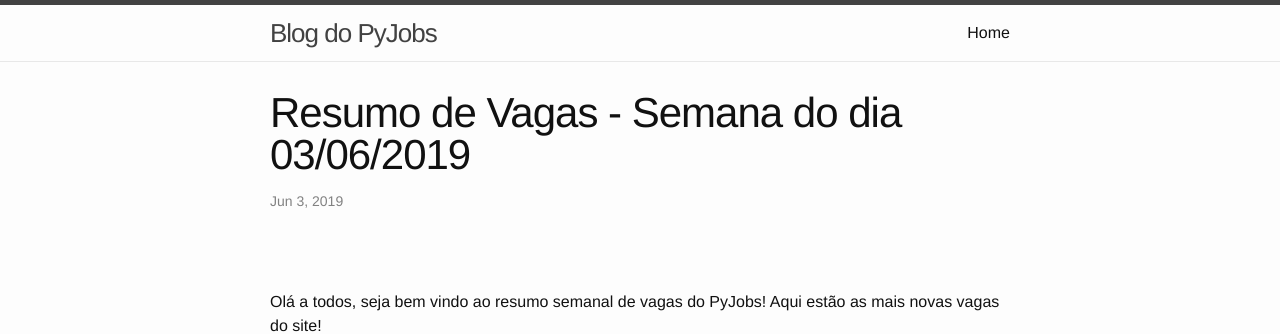
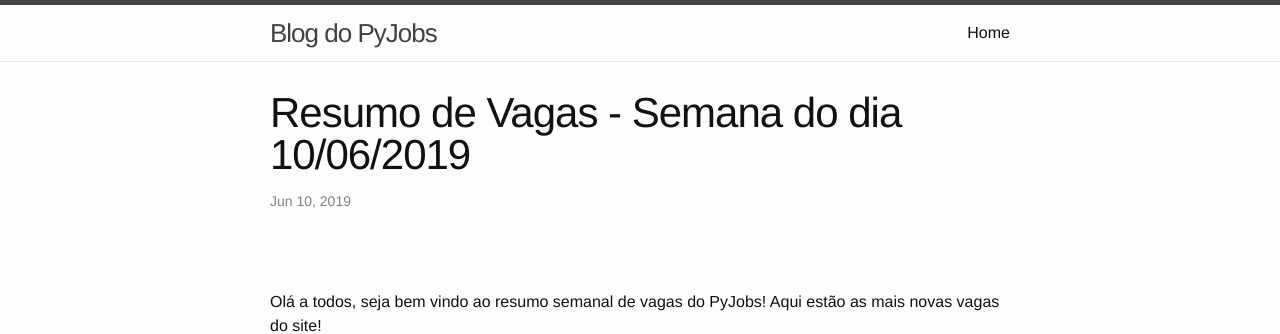
Before and after one commit to vmesel/pyjobs_blog, a Jekyll site: the page built from _posts/2019-06-10-resumo-da-vaga-02.markdown, in a window 1280 px wide. Shown: the top 334 px of the page. Built offline with Jekyll 4.4.1, drawn with Linux system fonts in a browser that asks for light colours.

Commit message:
Resumo semanal 2019-06-10

```diff
--- a/_posts/2019-06-10-resumo-da-vaga-02.markdown
+++ b/_posts/2019-06-10-resumo-da-vaga-02.markdown
@@ -1,7 +1,7 @@
 ---
 layout: post
-title:  "Resumo de Vagas - Semana do dia 03/06/2019"
-date:   2019-06-03 20:08:14 -0300
+title:  "Resumo de Vagas - Semana do dia 10/06/2019"
+date:   2019-06-10 20:08:14 -0300
 categories: resumo da semana
 ---
 
```
